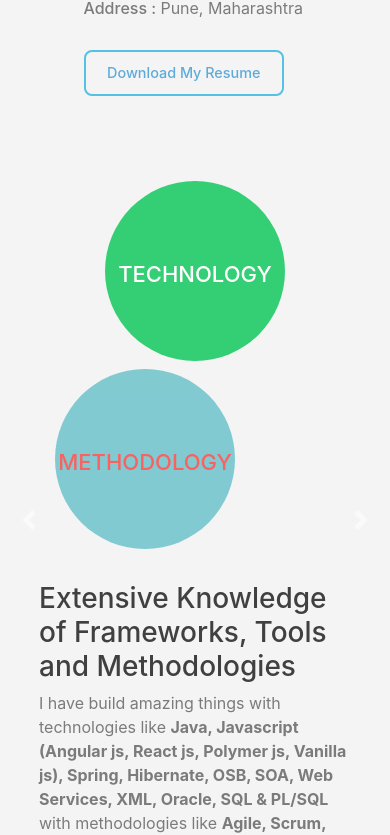
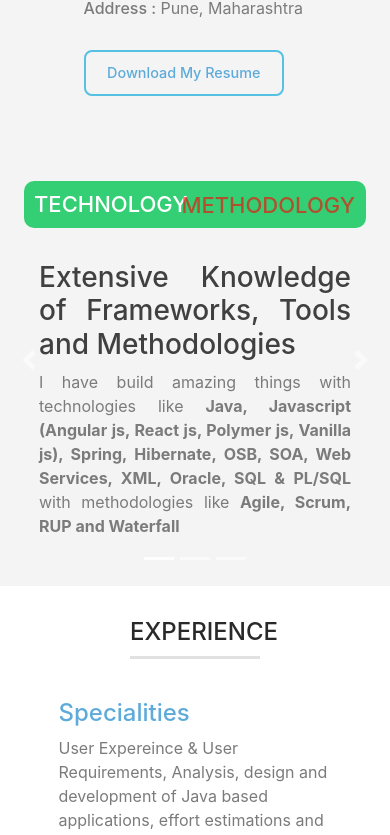
Before and after one commit to saurabhmahajan29/appProfile, an Angular app in the folder profile/: page / in a window 390 px wide. Shown: the part 2960-3795 px from the top of the page. Built offline with nearby package versions, Linux system fonts and the light colour scheme; what ng-circle-progress would draw is missing.

Commit message:
Strength component responsive done Pending nav and home carousel

```diff
--- a/profile/src/app/strengths/strengths.component.html
+++ b/profile/src/app/strengths/strengths.component.html
@@ -3,7 +3,7 @@
         <slide *ngFor="let strength of strengths.strength">
             <div class="py-5 ap-carousel-Slide">
                 <div class="row">
-                    <div class="col-md-12 col-lg-6 col-xl-5">
+                    <div class="col-md-12 col-lg-6 col-xl-5 ap-no-padding">
                         <div class="ap-carousel-imgWraper">
                             <h3 class="roundedTxtFir">{{strength.firststrength}}</h3>
                             <h3 class="roundedTxtSec">{{strength.secondstrength}}</h3>
--- a/profile/src/app/strengths/strengths.component.scss
+++ b/profile/src/app/strengths/strengths.component.scss
@@ -35,3 +35,36 @@
         }
     }
 }
+
+@media screen and (max-width: 576px) {
+    #strengths {
+        .ap-carousel-Slide{
+            position: relative;
+            .ap-carousel-imgWraper {
+                .roundedTxtFir, .roundedTxtSec {
+                    display: block;
+                    height: auto;
+                    width: auto;
+                    border-radius: 10px;
+                    padding: 10px;
+                    position: static;
+                }
+                .roundedTxtFir {
+                    text-align: left;
+                }
+                .roundedTxtSec {
+                    text-align: right;
+                    position: absolute;
+                    background: none;
+                    top: 1px;
+                    right: 1px;
+                }
+            }
+            .ap-carousel-contentWrapper {
+                h3, span {
+                    text-align: justify;
+                }
+            }
+        }
+    }
+}
--- a/profile/src/assets/styles/common.scss
+++ b/profile/src/assets/styles/common.scss
@@ -5,6 +5,9 @@
     padding-right: 15% !important;
     width:auto !important;
     max-width: 100% !important;
+}
+.ap-no-padding{
+    padding: 0px;
 }
 .ap-margin-zero-auto{
     margin: 0px auto;
```
